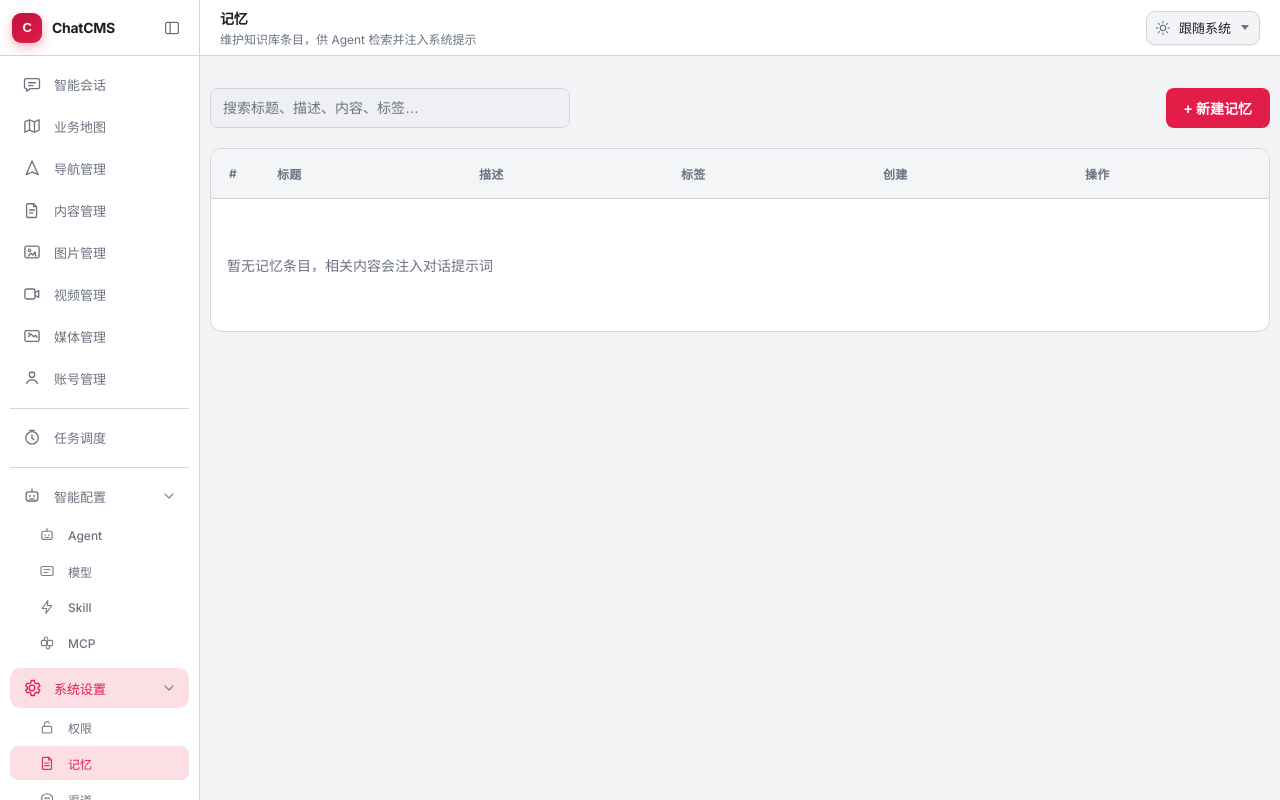
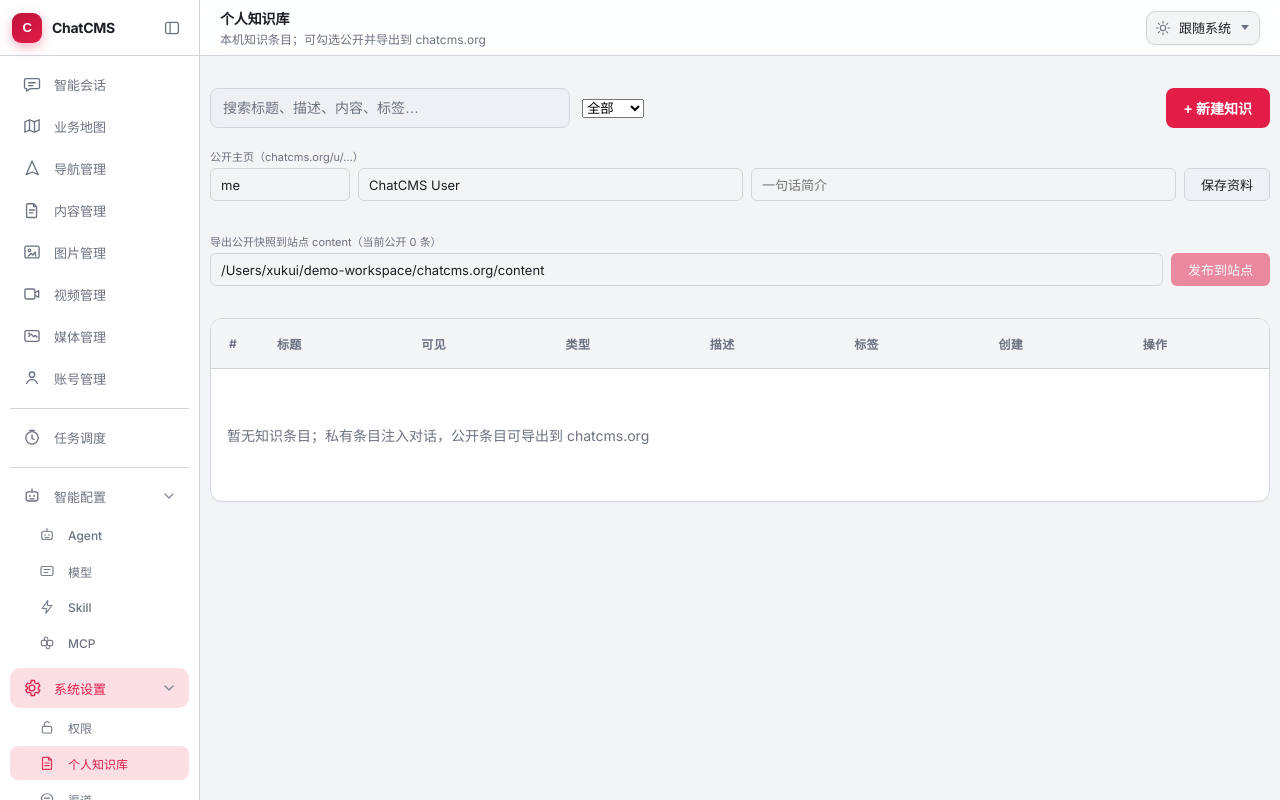
Before and after one commit to bridgehsu/chatcms, a React (Vite) app: page /#/settings/knowledge in a window 1280 px wide. Built offline with nearby package versions, Linux system fonts and the light colour scheme.

Commit message:
优化lib函数

```diff
--- a/src/layout/nav.ts
+++ b/src/layout/nav.ts
@@ -165,8 +165,8 @@
       },
       {
         path: "/settings/knowledge",
-        label: "记忆",
-        description: "维护知识库条目，供 Agent 检索并注入系统提示",
+        label: "个人知识库",
+        description: "本机知识条目；可勾选公开并导出到 chatcms.org",
         Icon: IconMemory,
       },
       {
--- a/src/views/settings/KnowledgePage.tsx
+++ b/src/views/settings/KnowledgePage.tsx
@@ -1,6 +1,6 @@
 import { KnowledgePanel } from "./components/KnowledgePanel";
 
-/** 系统设置 · 记忆 */
+/** 系统设置 · 个人知识库 */
 export const KnowledgePage = () => (
   <div className="page page-scroll">
     <KnowledgePanel />
--- a/src/views/settings/components/KnowledgeModal.tsx
+++ b/src/views/settings/components/KnowledgeModal.tsx
@@ -7,6 +7,9 @@
   description: string;
   content: string;
   tags: string;
+  visibility: "private" | "public";
+  kind: "note" | "doc" | "faq";
+  slug: string;
 };
 
 const emptyForm = (): FormState => ({
@@ -14,6 +17,9 @@
   description: "",
   content: "",
   tags: "",
+  visibility: "private",
+  kind: "note",
+  slug: "",
 });
 
 const fromEntry = (e: KnowledgeEntry): FormState => ({
@@ -21,6 +27,9 @@
   description: e.description,
   content: e.content,
   tags: e.tags.join(", "),
+  visibility: e.visibility === "public" ? "public" : "private",
+  kind: e.kind === "doc" || e.kind === "faq" ? e.kind : "note",
+  slug: e.slug ?? "",
 });
 
 const parseTags = (raw: string) =>
@@ -60,22 +69,20 @@
     setBusy(true);
     setError("");
     const tags = parseTags(form.tags);
+    const payload = {
+      title: form.title.trim(),
+      description: form.description.trim(),
+      content: form.content.trim(),
+      tags,
+      visibility: form.visibility,
+      kind: form.kind,
+      slug: form.slug.trim(),
+    };
     try {
       if (mode === "edit" && entry) {
-        await invoke("knowledge_update", {
-          id: entry.id,
-          title: form.title.trim(),
-          description: form.description.trim(),
-          content: form.content.trim(),
-          tags,
-        });
+        await invoke("knowledge_update", { id: entry.id, ...payload });
       } else {
-        await invoke("knowledge_add", {
-          title: form.title.trim(),
-          description: form.description.trim(),
-          content: form.content.trim(),
-          tags,
-        });
+        await invoke("knowledge_add", payload);
       }
       await onSaved();
     } catch (e) {
@@ -96,7 +103,7 @@
       >
         <div className="model-modal__header">
           <h2 id="knowledge-modal-title" className="model-modal__title">
-            {mode === "edit" ? "编辑记忆" : "新建记忆"}
+            {mode === "edit" ? "编辑知识" : "新建知识"}
           </h2>
           <button type="button" className="model-modal__close" onClick={onClose}>
             ×
@@ -105,7 +112,7 @@
 
         <div className="model-modal__body">
           <p className="skill-modal__hint">
-            相关条目会在对话时自动注入系统提示词
+            默认私有，仅本机 Agent 检索；勾选「公开」后可导出到 chatcms.org
           </p>
 
           <div className="mcp-form-row">
@@ -117,7 +124,7 @@
             />
           </div>
           <div className="mcp-form-row">
-            <label>描述（用于匹配）</label>
+            <label>描述（用于匹配 / 公开摘要）</label>
             <input
               value={form.description}
               onChange={(e) => setForm({ ...form, description: e.target.value })}
@@ -142,6 +149,47 @@
               placeholder="项目, 上下文, 规则"
             />
           </div>
+          <div className="mcp-form-row">
+            <label>类型</label>
+            <select
+              value={form.kind}
+              onChange={(e) =>
+                setForm({
+                  ...form,
+                  kind: e.target.value as FormState["kind"],
+                })
+              }
+            >
+              <option value="note">笔记</option>
+              <option value="doc">文档</option>
+              <option value="faq">FAQ</option>
+            </select>
+          </div>
+          <div className="mcp-form-row">
+            <label>可见性</label>
+            <select
+              value={form.visibility}
+              onChange={(e) =>
+                setForm({
+                  ...form,
+                  visibility: e.target.value as FormState["visibility"],
+                })
+              }
+            >
+              <option value="private">私有（仅本机）</option>
+              <option value="public">公开（可发布到 chatcms.org）</option>
+            </select>
+          </div>
+          {form.visibility === "public" ? (
+            <div className="mcp-form-row">
+              <label>公开路径 slug（可选）</label>
+              <input
+                value={form.slug}
+                onChange={(e) => setForm({ ...form, slug: e.target.value })}
+                placeholder="留空则按标题生成，如 my-notes"
+              />
+            </div>
+          ) : null}
 
           {error ? <div className="mcp-form-error">{error}</div> : null}
         </div>
--- a/src/views/settings/components/KnowledgePanel.tsx
+++ b/src/views/settings/components/KnowledgePanel.tsx
@@ -1,6 +1,10 @@
 import { useEffect, useMemo, useState, type MouseEvent } from "react";
 import { invoke } from "@/hooks/useTauri";
-import type { KnowledgeEntry } from "@/types";
+import type {
+  KnowledgeEntry,
+  KnowledgeExportResult,
+  KnowledgeSiteProfile,
+} from "@/types";
 import { KnowledgeModal } from "./KnowledgeModal";
 
 const formatTime = (ts: number) => {
@@ -18,17 +22,34 @@
   }
 };
 
+const DEFAULT_EXPORT =
+  "/Users/xukui/demo-workspace/chatcms.org/content";
+
+type VisFilter = "all" | "private" | "public";
+
 export const KnowledgePanel = () => {
   const [entries, setEntries] = useState<KnowledgeEntry[]>([]);
+  const [profile, setProfile] = useState<KnowledgeSiteProfile>({
+    handle: "me",
+    display_name: "ChatCMS User",
+    bio: "",
+  });
   const [query, setQuery] = useState("");
+  const [visFilter, setVisFilter] = useState<VisFilter>("all");
   const [mode, setMode] = useState<"idle" | "add" | "edit">("idle");
   const [editing, setEditing] = useState<KnowledgeEntry | null>(null);
   const [busy, setBusy] = useState<string | null>(null);
   const [error, setError] = useState("");
+  const [exportDir, setExportDir] = useState(DEFAULT_EXPORT);
+  const [exportMsg, setExportMsg] = useState("");
 
   const refresh = async () => {
-    const list = await invoke<KnowledgeEntry[]>("knowledge_list");
+    const [list, site] = await Promise.all([
+      invoke<KnowledgeEntry[]>("knowledge_list"),
+      invoke<KnowledgeSiteProfile>("knowledge_site_profile_get"),
+    ]);
     setEntries(list);
+    setProfile(site);
   };
 
   useEffect(() => {
@@ -37,14 +58,21 @@
 
   const filtered = useMemo(() => {
     const q = query.trim().toLowerCase();
-    if (!q) return entries;
-    return entries.filter((e) =>
-      [e.title, e.description, e.content, e.tags.join(" ")]
+    return entries.filter((e) => {
+      const vis = e.visibility === "public" ? "public" : "private";
+      if (visFilter !== "all" && vis !== visFilter) return false;
+      if (!q) return true;
+      return [e.title, e.description, e.content, e.tags.join(" "), e.slug ?? ""]
         .join(" ")
         .toLowerCase()
-        .includes(q),
-    );
-  }, [entries, query]);
+        .includes(q);
+    });
+  }, [entries, query, visFilter]);
+
+  const publicCount = useMemo(
+    () => entries.filter((e) => e.visibility === "public").length,
+    [entries],
+  );
 
   const openAdd = () => {
     setError("");
@@ -66,12 +94,53 @@
 
   const remove = async (id: string, ev: MouseEvent) => {
     ev.stopPropagation();
-    if (!window.confirm("确定删除该记忆条目？")) return;
+    if (!window.confirm("确定删除该知识条目？")) return;
     setBusy(`remove-${id}`);
     setError("");
     try {
       await invoke("knowledge_remove", { id });
       await refresh();
+    } catch (err) {
+      setError(String(err));
+    } finally {
+      setBusy(null);
+    }
+  };
+
+  const saveProfile = async () => {
+    setBusy("profile");
+    setError("");
+    setExportMsg("");
+    try {
+      const next = await invoke<KnowledgeSiteProfile>(
+        "knowledge_site_profile_set",
+        {
+          handle: profile.handle,
+          displayName: profile.display_name,
+          bio: profile.bio,
+        },
+      );
+      setProfile(next);
+      setExportMsg("公开主页资料已保存");
+    } catch (err) {
+      setError(String(err));
+    } finally {
+      setBusy(null);
+    }
+  };
+
+  const exportPublic = async () => {
+    setBusy("export");
+    setError("");
+    setExportMsg("");
+    try {
+      const result = await invoke<KnowledgeExportResult>(
+        "knowledge_export_public",
+        { outputDir: exportDir.trim() },
+      );
+      setExportMsg(
+        `已导出 ${result.count} 条到 ${result.output_dir}（feed: ${result.feed_path}）`,
+      );
     } catch (err) {
       setError(String(err));
     } finally {
@@ -89,13 +158,85 @@
               value={query}
               onChange={(e) => setQuery(e.target.value)}
               placeholder="搜索标题、描述、内容、标签…"
-              aria-label="搜索记忆"
+              aria-label="搜索知识库"
             />
           </div>
+          <select
+            value={visFilter}
+            onChange={(e) => setVisFilter(e.target.value as VisFilter)}
+            aria-label="可见性筛选"
+          >
+            <option value="all">全部</option>
+            <option value="private">仅私有</option>
+            <option value="public">仅公开</option>
+          </select>
         </div>
         <button className="model-btn-add" onClick={openAdd} type="button">
-          + 新建记忆
+          + 新建知识
         </button>
+      </div>
+
+      <div className="mcp-form-row" style={{ marginBottom: 12 }}>
+        <label>公开主页（chatcms.org/u/…）</label>
+        <div style={{ display: "flex", gap: 8, flexWrap: "wrap" }}>
+          <input
+            style={{ flex: "0 1 140px" }}
+            value={profile.handle}
+            onChange={(e) =>
+              setProfile({ ...profile, handle: e.target.value })
+            }
+            placeholder="handle"
+          />
+          <input
+            style={{ flex: "1 1 160px" }}
+            value={profile.display_name}
+            onChange={(e) =>
+              setProfile({ ...profile, display_name: e.target.value })
+            }
+            placeholder="显示名"
+          />
+          <input
+            style={{ flex: "1 1 200px" }}
+            value={profile.bio}
+            onChange={(e) => setProfile({ ...profile, bio: e.target.value })}
+            placeholder="一句话简介"
+          />
+          <button
+            type="button"
+            className="btn-ghost"
+            disabled={busy === "profile"}
+            onClick={() => void saveProfile()}
+          >
+            {busy === "profile" ? "…" : "保存资料"}
+          </button>
+        </div>
+      </div>
+
+      <div className="mcp-form-row" style={{ marginBottom: 12 }}>
+        <label>
+          导出公开快照到站点 content（当前公开 {publicCount} 条）
+        </label>
+        <div style={{ display: "flex", gap: 8, flexWrap: "wrap" }}>
+          <input
+            style={{ flex: "1 1 280px" }}
+            value={exportDir}
+            onChange={(e) => setExportDir(e.target.value)}
+            placeholder={DEFAULT_EXPORT}
+          />
+          <button
+            type="button"
+            className="btn-primary"
+            disabled={busy === "export" || publicCount === 0}
+            onClick={() => void exportPublic()}
+          >
+            {busy === "export" ? "导出中…" : "发布到站点"}
+          </button>
+        </div>
+        {exportMsg ? (
+          <p className="skill-modal__hint" style={{ marginTop: 6 }}>
+            {exportMsg}
+          </p>
+        ) : null}
       </div>
 
       {error ? <div className="mcp-form-error">{error}</div> : null}
@@ -106,6 +247,8 @@
             <tr>
               <th className="model-table__idx">#</th>
               <th>标题</th>
+              <th>可见</th>
+              <th>类型</th>
               <th>描述</th>
               <th>标签</th>
               <th>创建</th>
@@ -115,10 +258,10 @@
           <tbody>
             {filtered.length === 0 ? (
               <tr>
-                <td colSpan={6} className="model-table__empty">
+                <td colSpan={8} className="model-table__empty">
                   {entries.length === 0
-                    ? "暂无记忆条目，相关内容会注入对话提示词"
-                    : "没有匹配的记忆"}
+                    ? "暂无知识条目；私有条目注入对话，公开条目可导出到 chatcms.org"
+                    : "没有匹配的条目"}
                 </td>
               </tr>
             ) : (
@@ -133,7 +276,18 @@
                   </td>
                   <td>
                     <span className="model-table__name">{e.title}</span>
+                    {e.slug ? (
+                      <div className="skill-table__desc">/{e.slug}</div>
+                    ) : null}
                   </td>
+                  <td>
+                    {e.visibility === "public" ? (
+                      <span className="knowledge-tag">公开</span>
+                    ) : (
+                      <span className="model-status-idle">私有</span>
+                    )}
+                  </td>
+                  <td className="model-table__mono">{e.kind || "note"}</td>
                   <td>
                     <div className="skill-table__desc">
                       {e.description || "—"}
```
Also changed, not shown: src/types/index.ts (+19 -0 lines), 2 other files (tests, documents, lock files or other folders).
